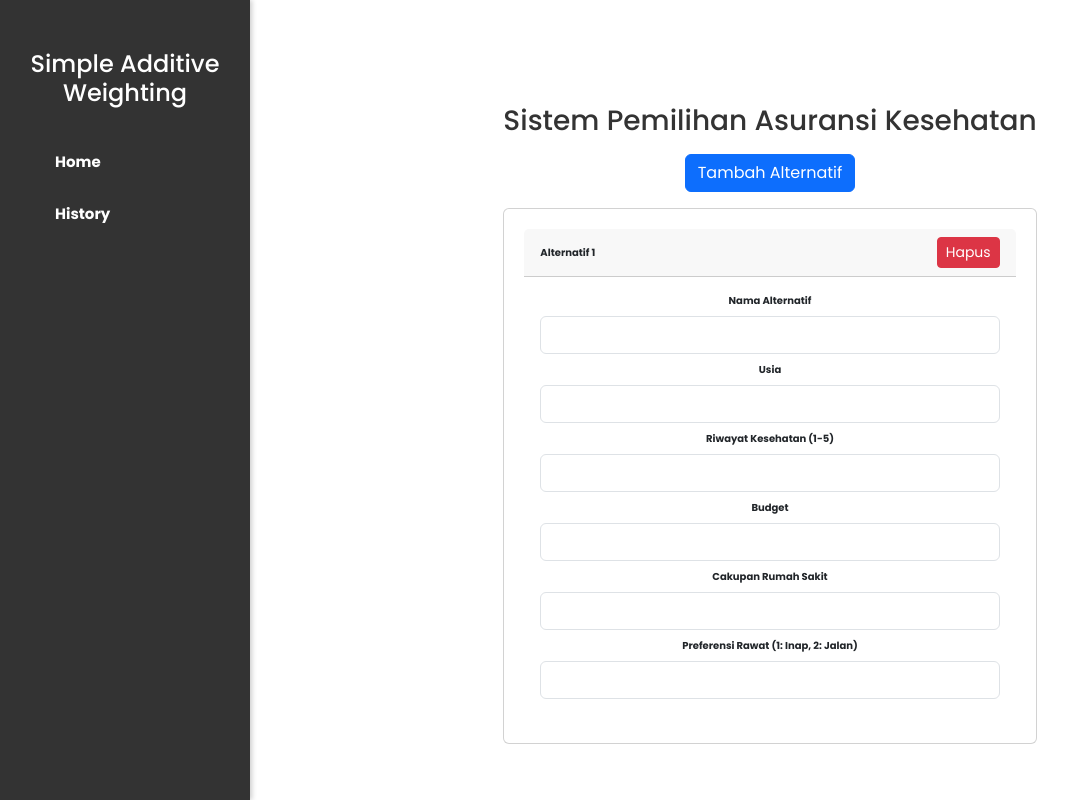
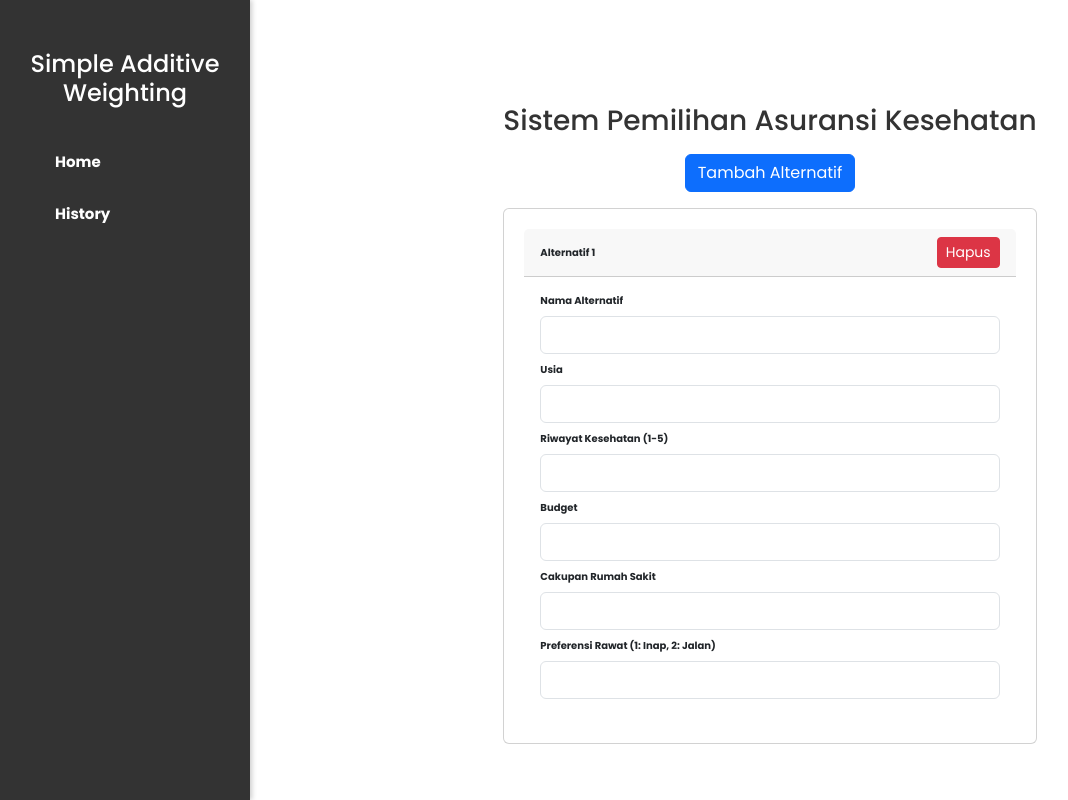
Before and after one commit to gunamulyaa/dss_saw, a React (Vite) app: page / in a window 1280 px wide. Both pictures are taken after a click on the button "Tambah Alternatif". Shown: the whole page, without its empty margins (0-1068 px from the left). Built offline with nearby package versions, Linux system fonts and the light colour scheme; some icons are missing.

Commit message:
Update Input Form

```diff
--- a/src/components/InputForm.jsx
+++ b/src/components/InputForm.jsx
@@ -1,5 +1,6 @@
 import React, { useState } from "react";
 import { Form, Button, Card } from "react-bootstrap";
+import "../InputForm.css";
 
 function InputForm() {
   const [alternatives, setAlternatives] = useState([]);
@@ -49,7 +50,7 @@ function InputForm() {
               Hapus
             </Button>
           </Card.Header>
-          <Card.Body>
+          <Card.Body className="text-start">
             <Form>
               <Form.Group className="mb-2">
                 <Form.Label>Nama Alternatif</Form.Label>
```
Also changed, not shown: src/InputForm.css (added).
